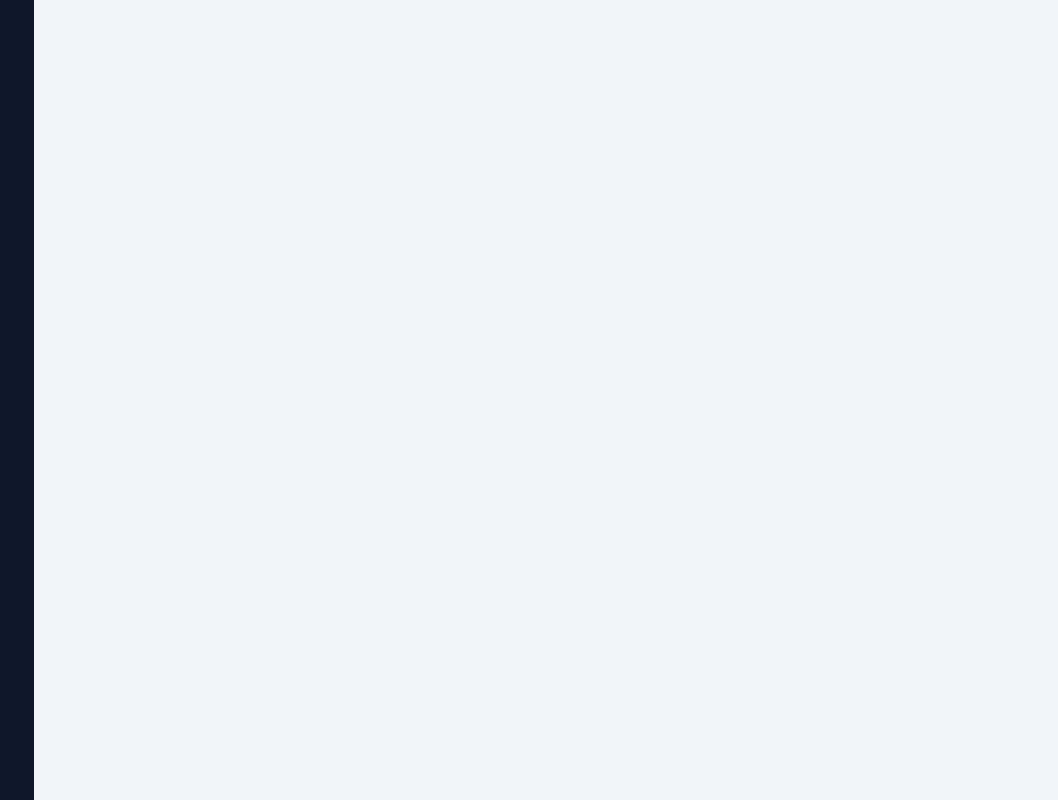
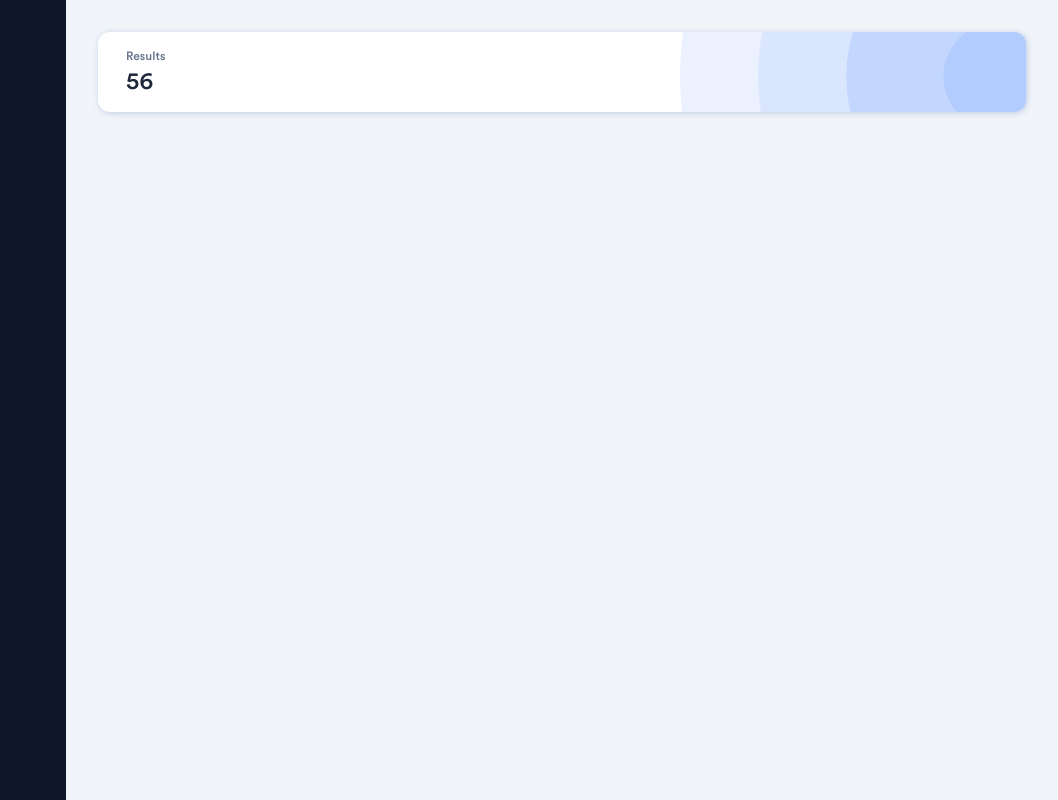
Before and after one commit to FacundoBrum16/sql-expression-search, a Vue app: page / in a window 1280 px wide. Shown: the whole page, without its empty margins (222-1280 px from the left). Built offline with nearby package versions, Linux system fonts and the light colour scheme.

Commit message:
FB - add status bar component

```diff
--- /dev/null
+++ b/src/components/StadisticsBar.vue
@@ -0,0 +1,28 @@
+<template>
+<!-- STADISTICS BAR -->
+<div class="flex bg-white dark:bg-blue-big-sidebar-dark rounded-xl shadow-table-shadow w-full overflow-hidden">
+    <div class="py-4 px-7 min-w-max">
+        <div class="flex items-center justify-between">
+            <div class="flex items-center gap-11 z-10 font-medium">
+                <div  v-for="statusItem in dataForStatusBarComponent" :key="statusItem">
+                    <span class="block text-xs font-medium text-slate-500">{{statusItem.columnName}}</span>
+                    <span class="mt-2 font-medium text-2xl text-slate-800">{{statusItem.columnValue}}</span>
+                </div>
+            </div>
+
+        </div>
+    </div>
+    <div class="w-full relative py-9 px-8 flex justify-end">
+        <img class="absolute h-[40rem] w-min -top-[17.2rem] -right-72 z-0" src="../assets/splash/status-bar-splash.svg" alt="status-bar-splash">
+    </div>
+</div>
+</template>
+
+<script>
+export default {
+  name: 'StadisticsBar',
+  props: {
+    dataForStatusBarComponent: Array
+  }
+}
+</script>
--- a/src/pages/SqlExpressionSearch.vue
+++ b/src/pages/SqlExpressionSearch.vue
@@ -1,9 +1,14 @@
 <template>
-<div class="h-screen bg-slate-100">
+<div class="h-screen bg-slate-100 flex">
 
   <!-- LEFT SIDEBAR -->
-  <div class="h-full w-64 bg-slate-900">
+  <div class="h-full w-72 fixed bg-slate-900">
 
+  </div>
+
+
+  <div class="h-full ml-72 w-full p-8">
+    <StadisticsBar :data-for-status-bar-component="dataForStatusBarComponent"/>
   </div>
 
 <!-- <CustomTable :data-table="dataTable"/> -->
@@ -12,17 +17,26 @@
 </template>
 
 <script>
-// import CustomTable from '../components/CustomTable.vue'
+// import CustomTable from '../components/CustomTable.vue'+
+import StadisticsBar from '../components/StadisticsBar.vue'
 export default {
   name: 'SqlExpressionSearch',
     components: {
     // CustomTable
+    StadisticsBar
   },
   props: {
 
   },
   data() {
     return {
+      dataForStatusBarComponent: [
+        {
+          columnName: "Results",
+          columnValue: "56",
+        }
+      ],
+
       dataTable: {
         colNames:['Territory ID', 'Description', 'Region ID'],
         elementsPerPage: 10,
```
Also changed, not shown: src/assets/splash/status-bar-splash.svg (added).
